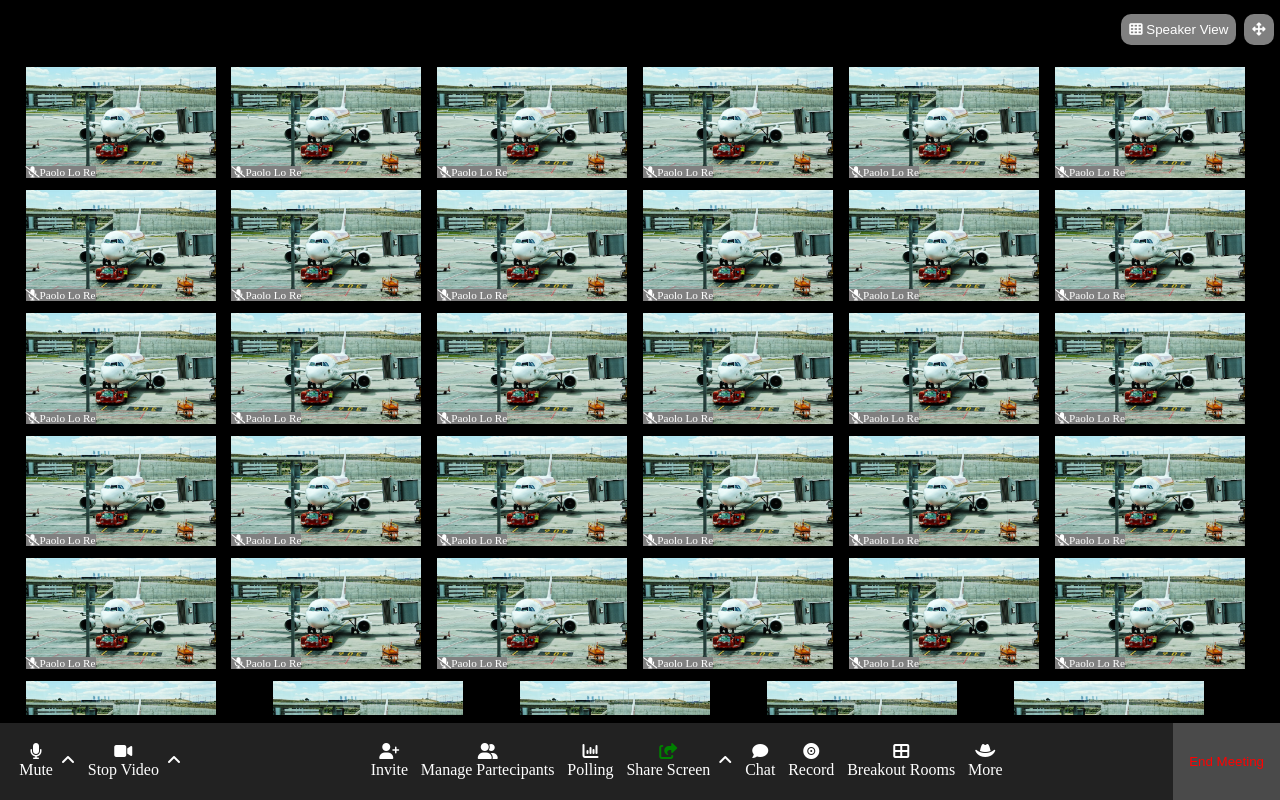
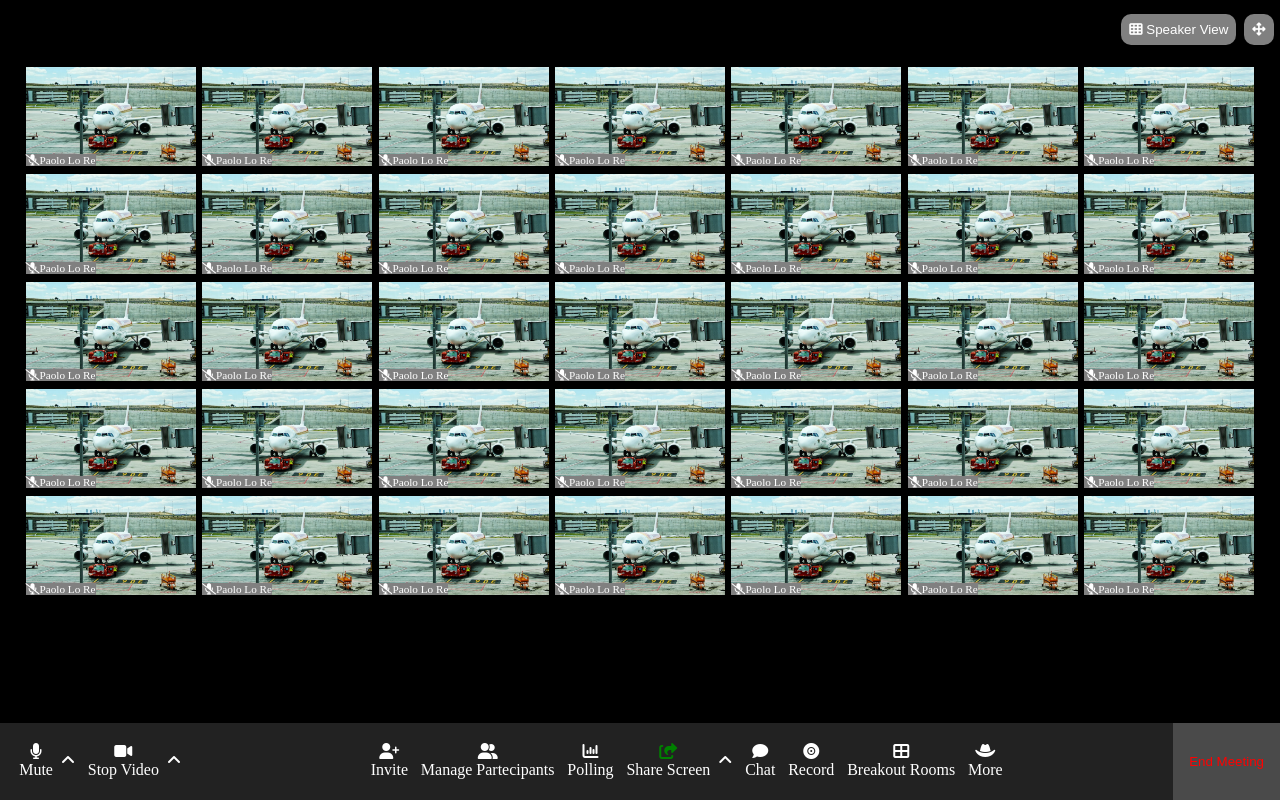
Before and after one commit to PaoloWD/html-css-zoom, a plain HTML site: page index.html in a window 1280 px wide. Drawn offline with Linux system fonts and the light colour scheme.

Commit message:
fix some issues

```diff
--- a/css/style.css
+++ b/css/style.css
@@ -13,7 +13,8 @@
 }
 
 img{
-    width: 190px;
+    width: 100%;
+    display: block;
 }
 
 small{
@@ -84,7 +85,7 @@ small{
 .banner{
     display: flex;
     position: absolute;
-    bottom: 4px;
+    bottom: 0;
     left: 0;
 }
 
```
